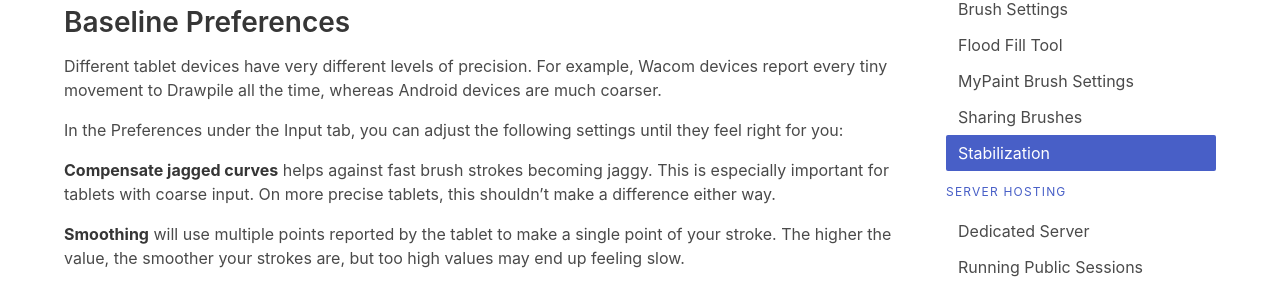
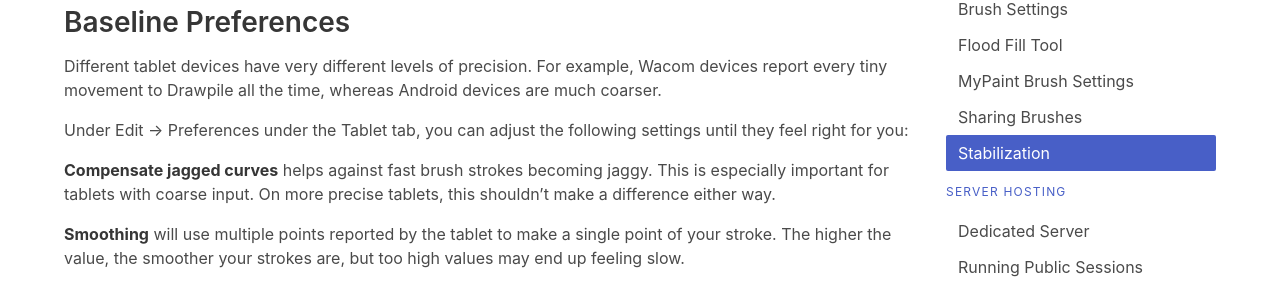
Before and after one commit to drawpile/drawpile.github.io, a Jekyll site: the page built from help/draw/stabilization.markdown, in a window 1280 px wide and 900 px high, scrolled down 311 px. Shown: the part 140-429 px from the top of the window. Built offline with Jekyll 4.4.1, drawn with Linux system fonts in a browser that asks for light colours.

Commit message:
Update stabilization documentation for 2.2.2

```diff
--- a/help/draw/stabilization.markdown
+++ b/help/draw/stabilization.markdown
@@ -16,7 +16,7 @@ Drawpile has a few different ways of stabilizing your brush strokes. You can con
 
 Different tablet devices have very different levels of precision. For example, Wacom devices report every tiny movement to Drawpile all the time, whereas Android devices are much coarser.
 
-In the Preferences under the Input tab, you can adjust the following settings until they feel right for you:
+Under Edit → Preferences under the Tablet tab, you can adjust the following settings until they feel right for you:
 
 **Compensate jagged curves** helps against fast brush strokes becoming jaggy. This is especially important for tablets with coarse input. On more precise tablets, this shouldn't make a difference either way.
 
```
